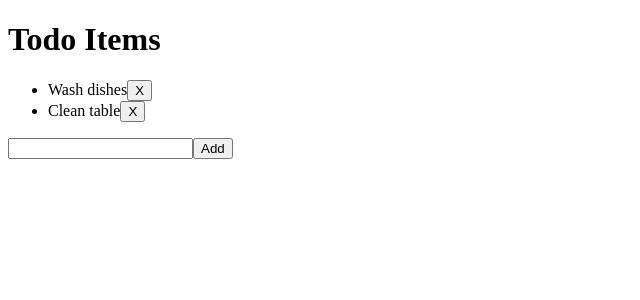
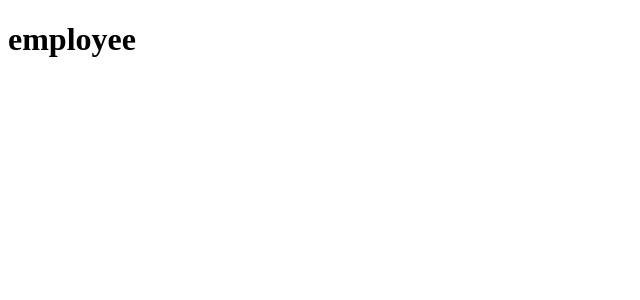
Before and after one commit to stevenliu986/react-in-depth, a React (Vite) app in the folder chapter03/08_employee/: page / in a window 1280 px wide. Shown: the top 300 px of the page, without its empty margins (0-640 px from the left). Built offline with nearby package versions, Linux system fonts and the light colour scheme.

Commit message:
clean code

```diff
--- a/chapter03/08_employee/src/App.jsx
+++ b/chapter03/08_employee/src/App.jsx
@@ -1,51 +1,9 @@
-import { memo, useCallback, useState } from "react";
-
-const Items = memo(function Items({ items, onDelete }) {
-  return (
-    <>
-      <h1>Todo Items</h1>
-      <ul>
-        {items.map((task, index) => (
-          <li key={index}>
-            {task}
-            <button onClick={() => onDelete(task)}> X</button>
-          </li>
-        ))}
-      </ul>
-    </>
-  );
-});
-
-function Todo() {
-  const [items, setItems] = useState(["Wash dishes", "Clean table"]);
-  const [newItem, setNewItem] = useState("");
-
-  const onDelete = useCallback(
-    (task) => setItems(items.filter((item) => item !== task)),
-    [items],
-  );
-
-  const handleSubmit = (e) => {
-    e.preventDefault();
-    setItems([...items, newItem]);
-    setNewItem("");
-  };
-
-  const handleChange = (evt) => setNewItem(evt.target.value);
-
-  return (
-    <>
-      <Items items={items} onDelete={onDelete} />
-      <form onSubmit={handleSubmit}>
-        <input type="text" value={newItem} onChange={(e) => handleChange(e)} />
-        <button>Add</button>
-      </form>
-    </>
-  );
+function Employee() {
+  return <h1>employee</h1>;
 }
 
 function App() {
-  return <Todo />;
+  return <Employee />;
 }
 
 export default App;
```
